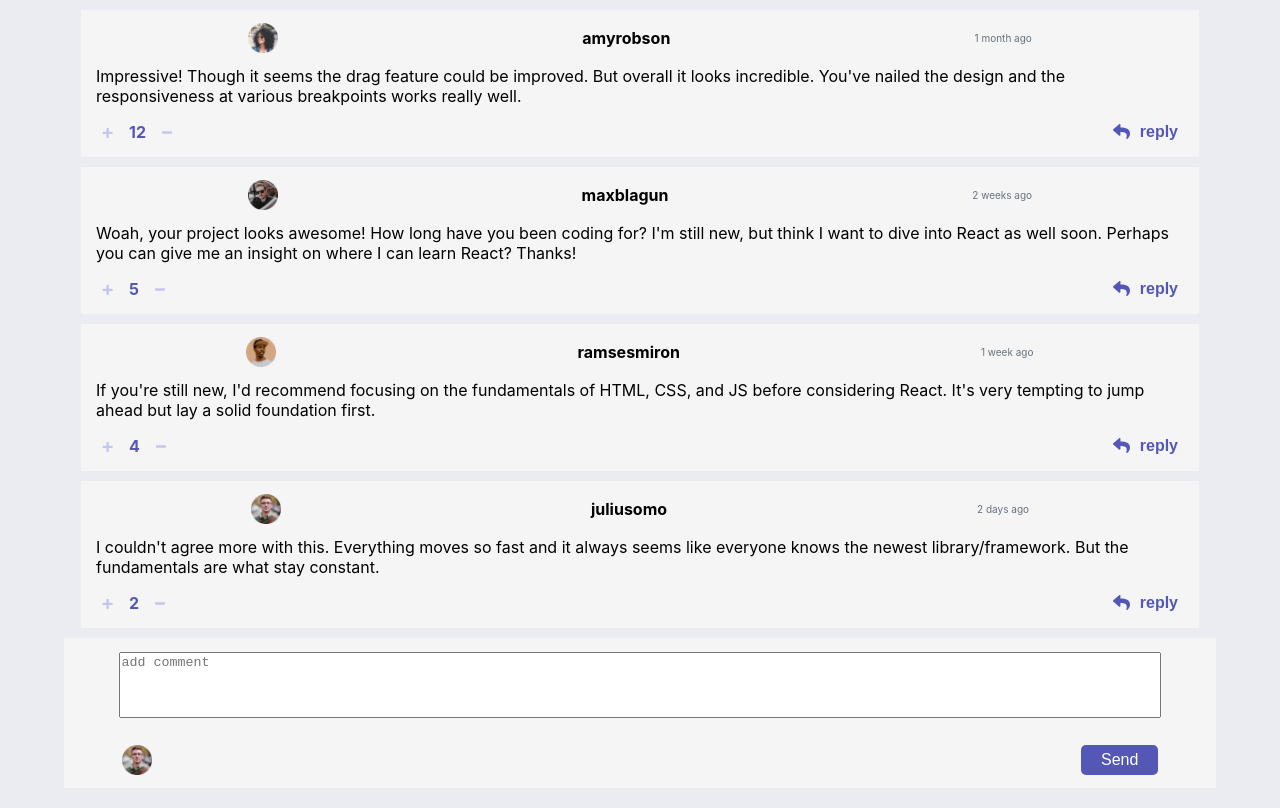
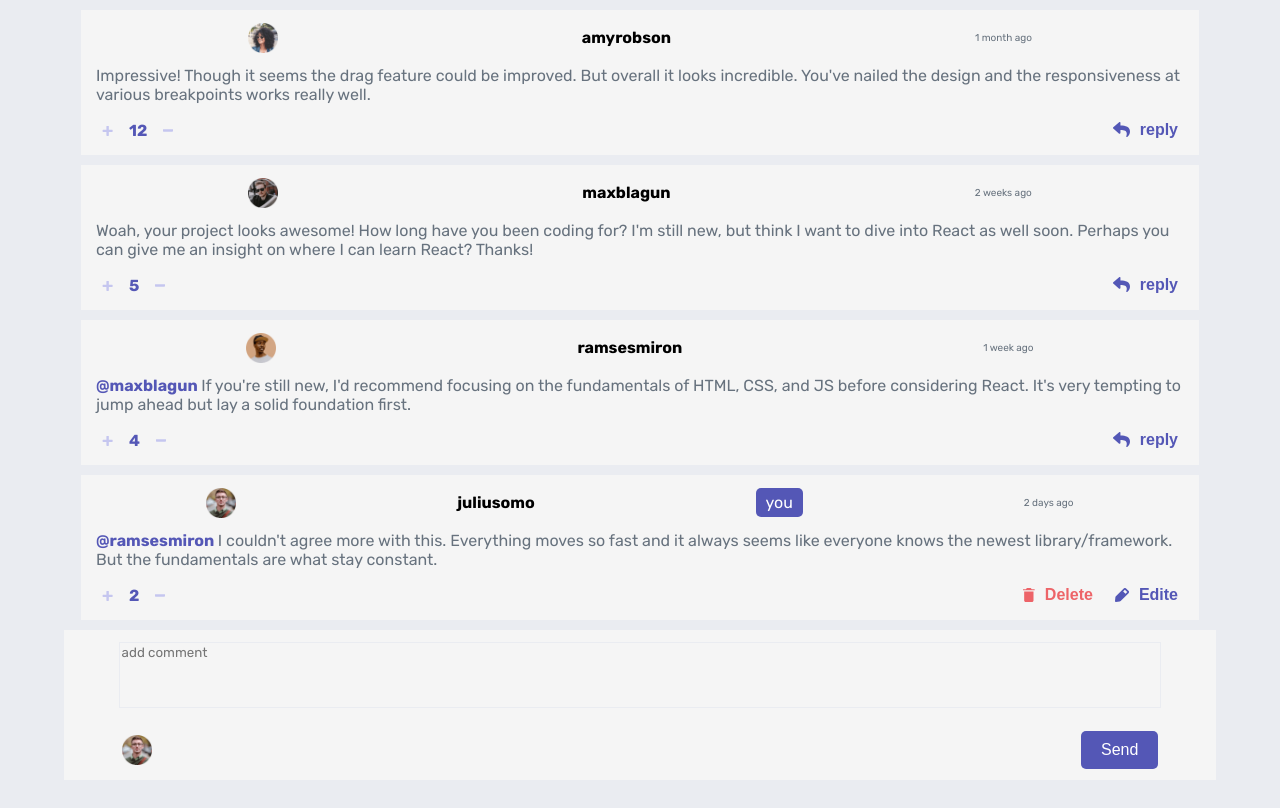
Before and after one commit to Joel-Hendrix1021/interactive-comments, a React (Create React App) app: page / in a window 1280 px wide. Built offline with nearby package versions, Linux system fonts and the light colour scheme.

Commit message:
add styles addComments

```diff
--- a/src/components/AddComts/index.js
+++ b/src/components/AddComts/index.js
@@ -26,12 +26,15 @@ export const TextArea = styled.textarea`
     width: 90%;
     height: 6rem;
     resize: none;
+    border: solid 1px hsl(223, 19%, 93%);
+    background: none;
+    font-family: 'Rubik', sans-serif;
 `;
 
 export const BtnSend = styled.button`
     background: ${moderate_blue};
     color: white;
-    padding: 0.6rem 2rem;
+    padding: 1rem 2rem;
     border-radius: 0.5rem;
     font-size: 1.6rem;
     border:none;
--- a/src/components/coment/Comment.js
+++ b/src/components/coment/Comment.js
@@ -1,12 +1,14 @@
 import CommentHeader from "../comentHeader/CommentHeader.js";
-import { BtnCount, BtnCounts, ButtonReply, CommentStyle, ContainerButton, ImgReply, P, Span } from "./index.js";
+import { BtnCount, BtnCounts, ButtonReply, CommentStyle, ContainerButton, ImgReply, P, Span, ReplyingTo, BtnEdite, BtnDelete, ContainButton } from "./index.js";
 
 const Comment = ({ comment }) => {
+    console.log(comment);
+
     return (
         <CommentStyle>
             <CommentHeader comment={comment}/>
             <div>
-                <P>{comment.content}</P>
+                <P>{comment.replyingTo && <ReplyingTo>{`@${comment.replyingTo} `}</ReplyingTo>}{comment.content}</P>
             </div>
             <ContainerButton>
                 <BtnCounts>
@@ -14,7 +16,14 @@ const Comment = ({ comment }) => {
                     <Span>{comment.score}</Span>
                     <BtnCount><img src="./images/icon-minus.svg" alt="" /></BtnCount>
                 </BtnCounts>
-                <ButtonReply><ImgReply src="./images/icon-reply.svg"/>reply</ButtonReply>
+                {
+                    comment.id !== 4
+                        ? <ButtonReply><ImgReply src="./images/icon-reply.svg"/>reply</ButtonReply>
+                        : <ContainButton>
+                            <BtnDelete><img src="./images/icon-delete.svg" alt="delete" />Delete</BtnDelete>
+                            <BtnEdite><img src="./images/icon-edit.svg" alt="edite" />Edite</BtnEdite>
+                        </ContainButton>
+                }
             </ContainerButton>
         </CommentStyle>
     );
--- a/src/components/coment/index.js
+++ b/src/components/coment/index.js
@@ -1,6 +1,6 @@
 /* eslint-disable camelcase */
 import styled from "styled-components";
-import { moderate_blue } from "../color";
+import { grayish_blue, moderate_blue, soft_red } from "../color";
 
 export const CommentStyle = styled.div`
     width: 85%;
@@ -11,6 +11,7 @@ export const CommentStyle = styled.div`
 
 export const P = styled.p`
   font-size: 1.6rem;
+  color: ${`${grayish_blue}`};
 `;
 
 export const ButtonReply = styled.button`
@@ -55,3 +56,45 @@ export const Span = styled.span`
   color: ${moderate_blue};
   font-weight: bold;
 `;
+
+export const ReplyingTo = styled.span`
+  font-size: 1.6rem;
+  font-weight: bold;
+  color: ${moderate_blue};
+`;
+
+export const ContainButton = styled.div`
+  display: flex;
+  flex-direction: row;
+  `;
+
+export const BtnEdite = styled.button`
+  background: none;
+  outline: none;
+  border: none;
+  font-size: 1.6rem;
+  display: flex;
+  align-items: center;
+  color: ${moderate_blue};
+  justify-content: space-between;
+  font-weight: bold;
+   & img {
+      margin: 0 1rem;
+   }
+`;
+
+export const BtnDelete = styled.button`
+ background: none;
+  outline: none;
+  border: none;
+  font-size: 1.6rem;
+  display: flex;
+  align-items: center;
+  color: ${soft_red};
+  justify-content: space-between;
+  font-weight: bold;
+   & img {
+      margin: 0 1rem;
+   }
+
+`;
--- a/src/components/comentHeader/CommentHeader.js
+++ b/src/components/comentHeader/CommentHeader.js
@@ -1,10 +1,11 @@
-import { HeaderComts, Img, TextUser, Time } from "./index";
+import { HeaderComts, Img, SpanYou, TextUser, Time } from "./index";
 
 const CommentHeader = ({ comment }) => {
     return (
         <HeaderComts>
             <Img src={comment.user.image.png} alt={comment.user.username} />
             <TextUser>{comment.user.username}</TextUser>
+            {comment.id === 4 && <SpanYou>you</SpanYou>}
             <Time>{comment.createdAt}</Time>
         </HeaderComts>
     );
--- a/src/components/comentHeader/index.js
+++ b/src/components/comentHeader/index.js
@@ -1,5 +1,6 @@
 /* eslint-disable camelcase */
 import styled from "styled-components";
+import { moderate_blue } from "../color";
 
 export const Img = styled.img`
   width: 3rem;
@@ -22,3 +23,11 @@ export const TextUser = styled.p`
     font-weight: bold;
 
 `;
+
+export const SpanYou = styled.span`
+  font-size: 1.6rem;
+  background: ${moderate_blue};
+  color: white;
+  padding: 0.5rem 1rem;
+  border-radius: 0.5rem;
+`;
--- a/src/index.css
+++ b/src/index.css
@@ -13,9 +13,7 @@ Palered: hsl(357, 100%, 86%)
 
 body {
   margin: 0;
-  font-family: -apple-system, BlinkMacSystemFont, "Segoe UI", "Roboto", "Oxygen",
-    "Ubuntu", "Cantarell", "Fira Sans", "Droid Sans", "Helvetica Neue",
-    sans-serif;
+  font-family: 'Rubik', sans-serif;
   -webkit-font-smoothing: antialiased;
   -moz-osx-font-smoothing: grayscale;
   box-sizing: border-box;
```
